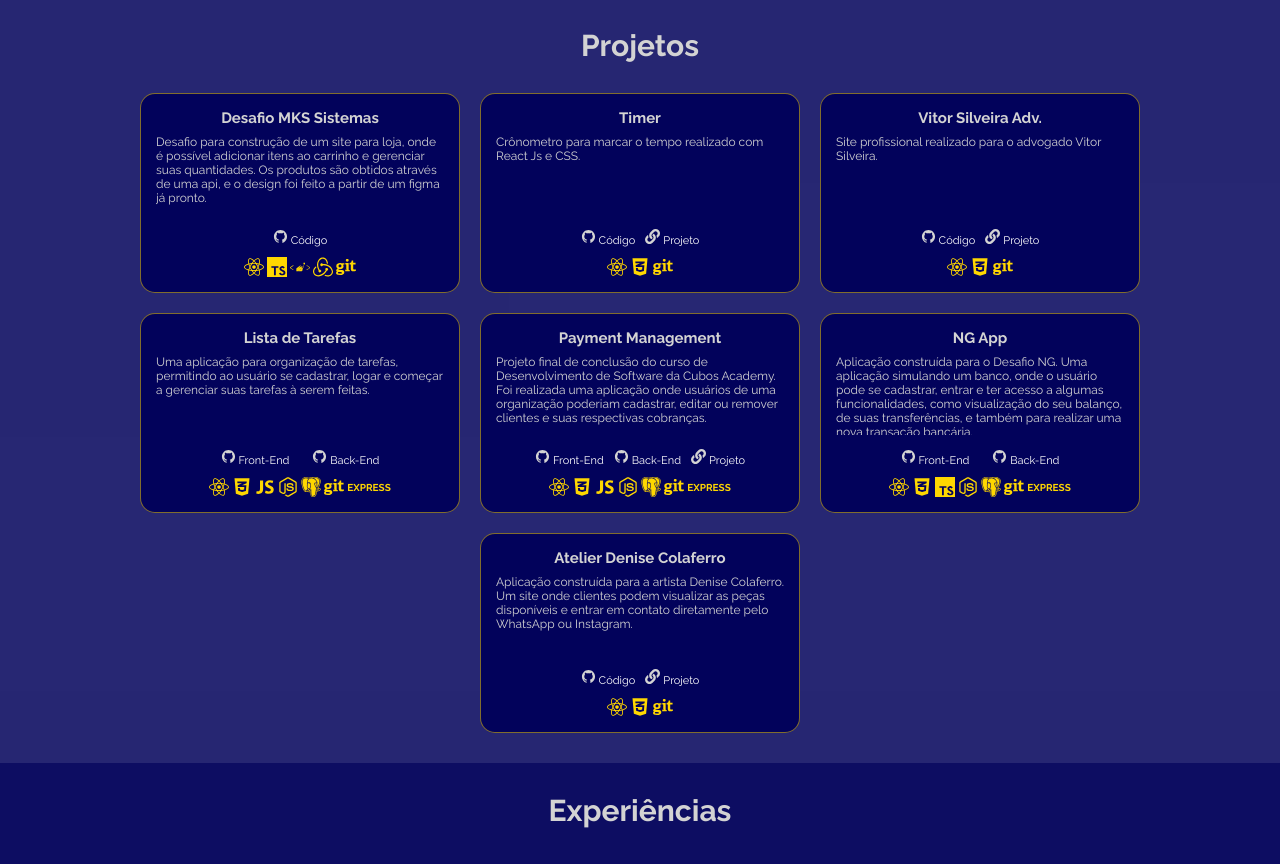
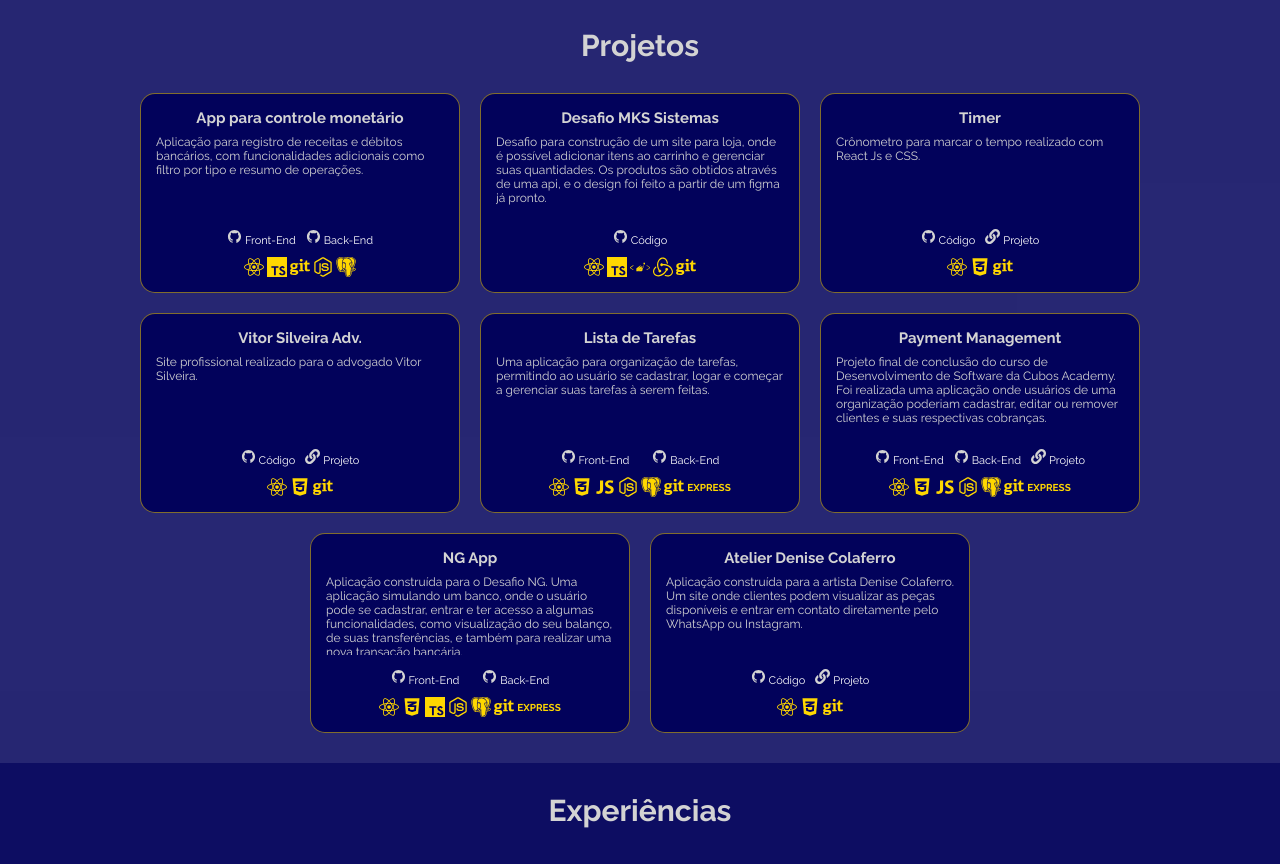
Before and after one commit to Rmdeaguiar/portfolio, a React (Create React App) app: page / in a window 1280 px wide. Shown: the part 834-1698 px from the top of the page. Built offline with nearby package versions, Linux system fonts and the light colour scheme.

Commit message:
feat: adição de novo projeto ao projects

```diff
--- a/src/Components/Projects/index.tsx
+++ b/src/Components/Projects/index.tsx
@@ -18,6 +18,29 @@ function Projects({ english }: Props) {
     <div className="container-projects">
       <h1>{english ? 'Projects' : 'Projetos'}</h1>
       <div className='projects'>
+        <section>
+          <div className='project'>
+            <div className='content-project'>
+              <h2>{english ? 'Activity Money' : 'App para controle monetário'}</h2>
+              <div className='description'>
+                <p>{english ? 'Application for recording income and bank debts, with additional features such as filter by type and summary of operations.' : 'Aplicação para registro de receitas e débitos bancários, com funcionalidades adicionais como filtro por tipo e resumo de operações.'}</p>
+              </div>
+            </div>
+            <div>
+              <div className='links-project'>
+                <a href='https://github.com/Rmdeaguiar/activity_money' target="_blank" rel='noreferrer'><img src={GitHub} alt='github' />Front-End</a>
+                <a href='https://github.com/Rmdeaguiar/activity_money_api' target="_blank" rel='noreferrer'><img src={GitHub} alt='github' />Back-End</a>
+              </div>
+              <div className='languages-project'>
+                <img src={ReactJs} alt='reactjs' />
+                <img src={TypeScript} alt='typescript' />
+                <img src={Git} alt='git' />
+                <img src={NodeJs} alt='nodejs' />
+                <img src={Postgre} alt='postgresql' />
+              </div>
+            </div>
+          </div>
+        </section>
         <section>
           <div className='project'>
             <div className='content-project'>
@@ -146,7 +169,7 @@ versioning control were also used. ` : 'Projeto final de conclusão do curso de
             <div className='content-project'>
               <h2>NG App</h2>
               <div className='description'>
-                <p>{english ?'Application built for the NG Challenge. An application simulating a bank, where the user can register, enter and have access to some functionalities, such as viewing his balance sheet, transfers, and also to carry out a new bank transaction.' : 'Aplicação construída para o Desafio NG. Uma aplicação simulando um banco, onde o usuário pode se cadastrar, entrar e ter acesso a algumas funcionalidades, como visualização do seu balanço, de suas transferências, e também para realizar uma nova transação bancária.'}</p>
+                <p>{english ? 'Application built for the NG Challenge. An application simulating a bank, where the user can register, enter and have access to some functionalities, such as viewing his balance sheet, transfers, and also to carry out a new bank transaction.' : 'Aplicação construída para o Desafio NG. Uma aplicação simulando um banco, onde o usuário pode se cadastrar, entrar e ter acesso a algumas funcionalidades, como visualização do seu balanço, de suas transferências, e também para realizar uma nova transação bancária.'}</p>
               </div>
             </div>
             <div>
```
